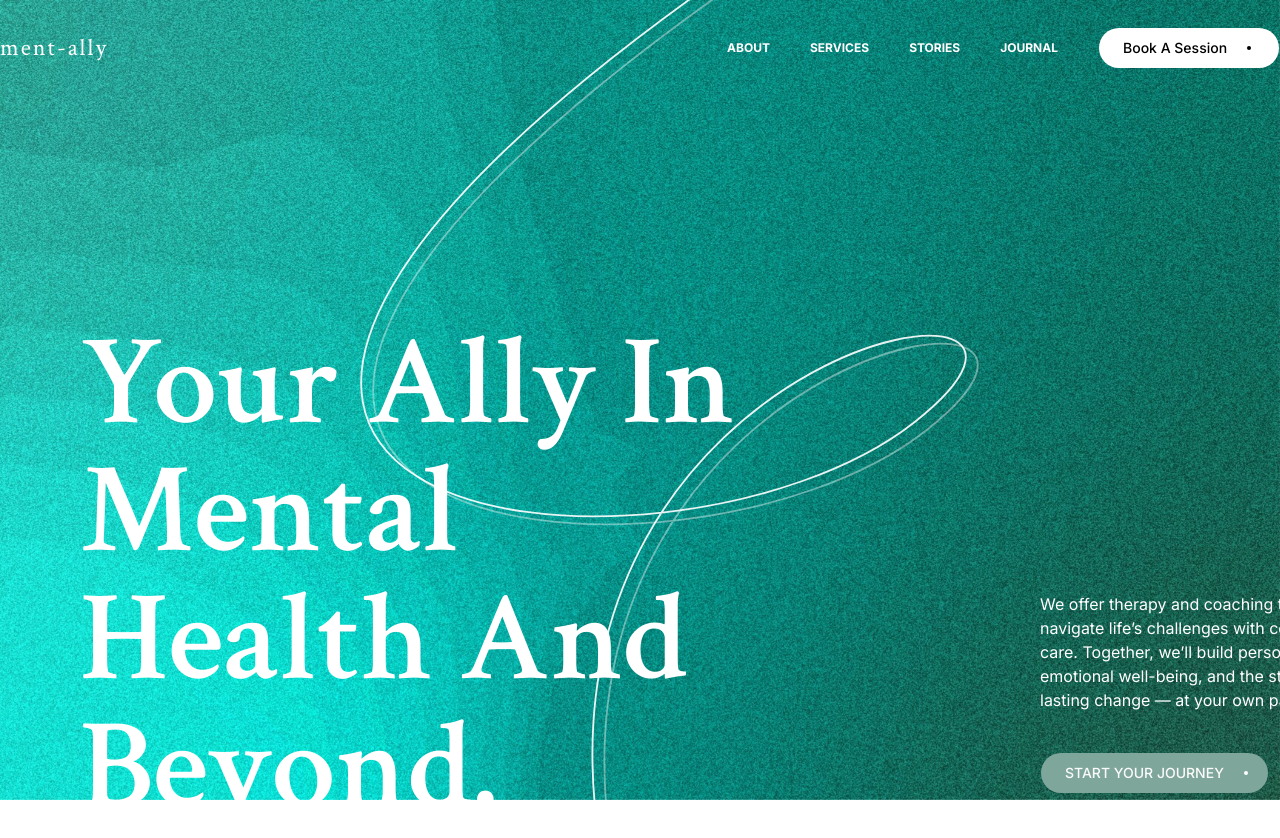
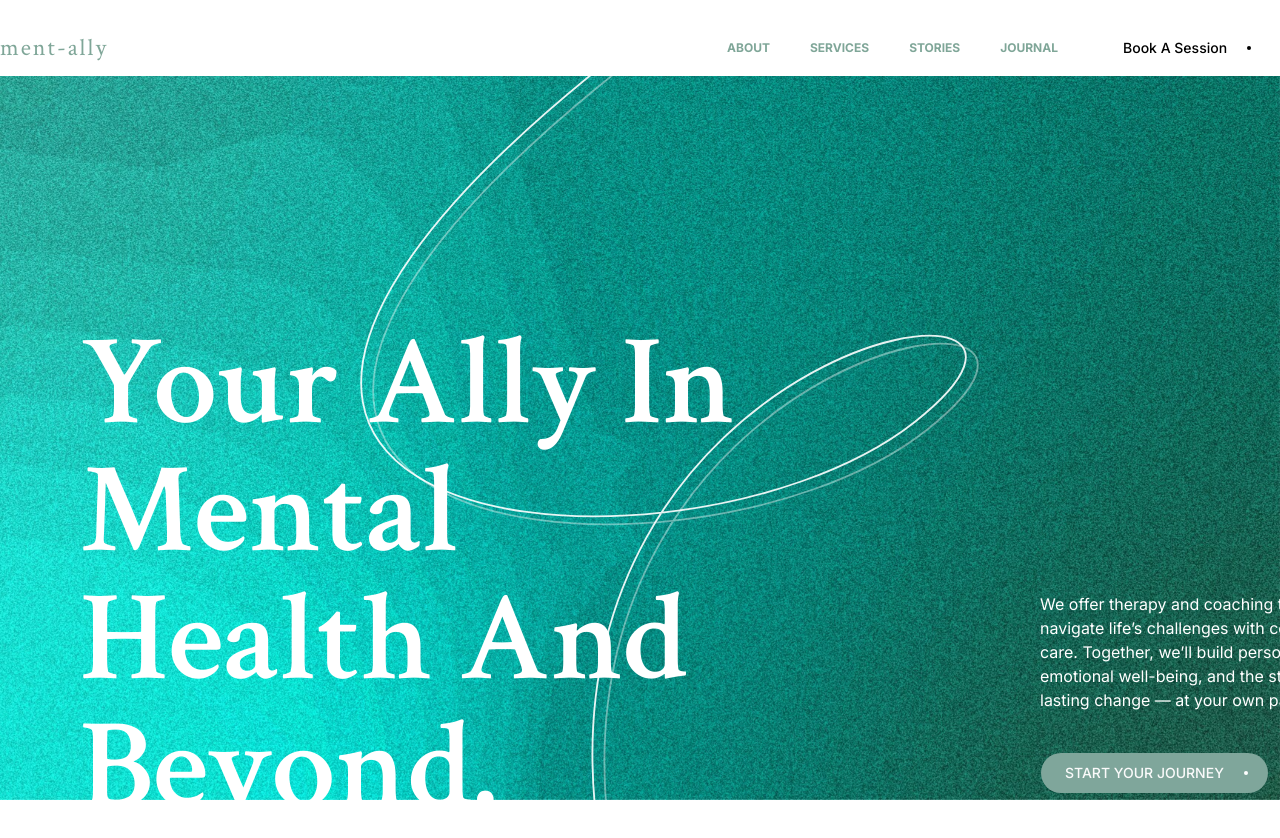
Before and after one commit to Harsh-abc/mentally, a Next.js app: page / in a window 1280 px wide. Shown: the top 838 px of the page. Built offline with nearby package versions, Linux system fonts and the light colour scheme.

Commit message:
about section ui design

```diff
--- /dev/null
+++ b/components/core/AboutHero.tsx
@@ -0,0 +1,12 @@
+
+export default function AboutHero() {
+    return (
+        <section id="aboutScroll" className="bg-white h-screen">
+
+            <div className="w-full">
+
+            </div>
+
+        </section>
+    )
+}
--- a/components/core/Hero.tsx
+++ b/components/core/Hero.tsx
@@ -1,11 +1,12 @@
+import Link from "next/link";
 import CTA from "../common/CTA";
 import { Button } from "../ui/button";
 import { Label } from "@/components/ui/label"
-import { Switch } from "@/components/ui/switch"
+
 
 export default function Hero() {
     return (
-        <section className="relative min-h-screen">
+        <section className="relative">
 
             <div className="w-full relative top-80 left-20">
                 <h1 className="text-9xl text-white w-[55%] font-crimson font-semibold">
@@ -64,13 +65,15 @@ export default function Hero() {
                 </div>
             </div>
 
-            <div className="relative h-[120vh]">
+            <div className="relative h-[100vh]">
                 <div className="absolute top-100 left-[50%] transform translate-x-[-50%] flex items-center justify-center gap-2 ">
                     <Label className="text-2xl text-white">Mentally</Label>
-                    <div className="hk-toggle hk-tg-5">
-                        <input type="checkbox" id="tg5" />
-                        <label htmlFor="tg5"></label>
-                    </div>
+                    <Link href={'#aboutScroll'}>
+                        <div className="hk-toggle hk-tg-5">
+                            <input type="checkbox" id="tg5" />
+                            <label htmlFor="tg5"></label>
+                        </div>
+                    </Link>
                 </div>
                 <div className="absolute top-115 flex items-center justify-center">
                     <p className="text-6xl w-[60%] font-semibold text-white font-crimson">Where curiosity replaces judgment, and healing happens in connection.</p>
--- a/components/core/Navbar.tsx
+++ b/components/core/Navbar.tsx
@@ -1,5 +1,5 @@
 'use client';
-import React from 'react';
+import React, { useEffect, useState } from 'react';
 import { Button, buttonVariants } from '@/components/ui/button';
 import { cn } from '@/lib/utils';
 import { MenuToggleIcon } from '@/components/ui/menu-toggle-icon';
@@ -10,6 +10,7 @@ import { BookSession } from '../common/BookSession';
 export function Navbar() {
     const [open, setOpen] = React.useState(false);
     const scrolled = useScroll(10);
+    const [darkNav, setDarkNav] = useState(false);
 
     const links = [
         {
@@ -41,20 +42,55 @@ export function Navbar() {
         };
     }, [open]);
 
+
+
+    useEffect(() => {
+        const section = document.getElementById("aboutScroll");
+
+        const observer = new IntersectionObserver(
+            ([entry]) => {
+                if (entry.isIntersecting) {
+                    setDarkNav(true);
+                } else {
+                    setDarkNav(false);
+                }
+            },
+            {
+                threshold: 0.9,
+            }
+        );
+
+        console.log(observer)
+
+        if (section) observer.observe(section);
+
+        return () => {
+            if (section) observer.unobserve(section);
+        };
+    }, []);
+
     return (
         <header
-            className={cn('fixed top-0 z-100 w-full pt-[20px]', {
-                'supports-backdrop-filter:bg-background/1 bg-transparent backdrop-blur-xs':
-                    scrolled,
-            })}
+            className={cn(
+                "fixed top-0 z-100 w-full pt-[20px] transition-colors duration-500",
+                {
+                    "bg-transparent": !darkNav,
+                    "bg-white": darkNav,
+                    "supports-backdrop-filter:bg-background/1 bg-transparent backdrop-blur-xs":
+                        scrolled,
+                }
+            )}
         >
-            <nav className="mx-auto flex h-14 w-full max-w-7xl items-center justify-between px-0 ">
-                <div className="text-white">
+            <nav className={`mx-auto flex h-14 w-full max-w-7xl items-center justify-between px-0 `}>
+                <div className={darkNav ? "text-(--navText)" : "text-white"}>
                     <h1 className='font-crimson text-2xl tracking-[2px]'>ment-ally</h1>
                 </div>
                 <div className="hidden items-center gap-10 md:flex">
                     {links.map((link) => (
-                        <a key={link.label} className={'text-white uppercase text-xs font-bold'} href={link.href}>
+                        <a key={link.label}
+                            className={`uppercase text-xs font-bold ${darkNav ? "text-(--navText)" : "text-white"
+                                }`}
+                            href={link.href}>
                             {link.label}
                         </a>
                     ))}
--- a/src/app/globals.css
+++ b/src/app/globals.css
@@ -46,7 +46,8 @@
   --radius-2xl: calc(var(--radius) * 1.8);
   --radius-3xl: calc(var(--radius) * 2.2);
   --radius-4xl: calc(var(--radius) * 2.6);
-  --cta-button: var(--cta-button)
+  --cta-button: var(--cta-button);
+  --navText: var(--navText)
 }
 
 :root {
@@ -84,7 +85,8 @@
   --sidebar-ring: oklch(0.708 0 0);
   --font-primary: var(--font-inter);
   --font-secondary: var(--font-crimson);
-  --cta-button: #7FA69B
+  --cta-button: #7FA69B;
+  --navText: #7FA698;
 }
 
 .dark {
--- a/src/app/page.tsx
+++ b/src/app/page.tsx
@@ -4,6 +4,8 @@ import assets from "../assets/assets";
 import Hero from "@/components/core/Hero";
 import { Label } from "@/components/ui/label"
 import { Switch } from "@/components/ui/switch"
+import AboutHero from "@/components/core/AboutHero";
+import Link from "next/link";
 
 export default function Home() {
   return (
@@ -19,6 +21,9 @@ export default function Home() {
       <main className="main relative">
         <Hero />
 
+        <AboutHero />
+
+
       </main>
     </div>
   );
--- a/src/assets/assets.ts
+++ b/src/assets/assets.ts
@@ -1,12 +1,13 @@
 import herobanner from './home/hero-banner.avif'
 import herobanner1 from './home/herobanner-1.jpg'
 import herobanner2 from './home/herobanner-2.jpg'
-
+import curvedLined from './home/curve-lined.svg'
 const assets =
 {
     herobanner: herobanner,
     herobanner1: herobanner1,
-    herobanner2: herobanner2
+    herobanner2: herobanner2,
+    curvedLined: curvedLined
 }
 
 
```
Also changed, not shown: src/assets/home/curve-lined.svg (added).
